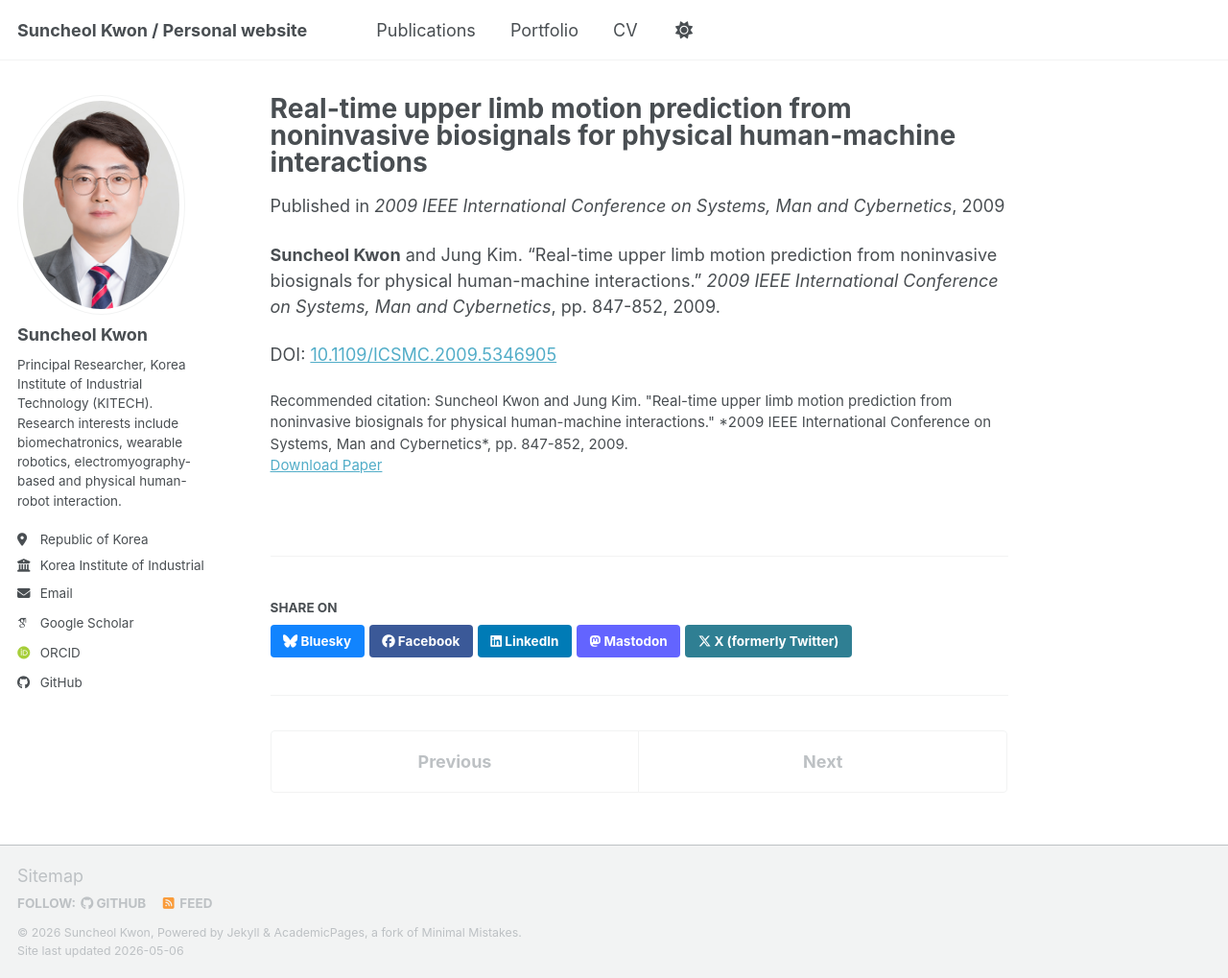
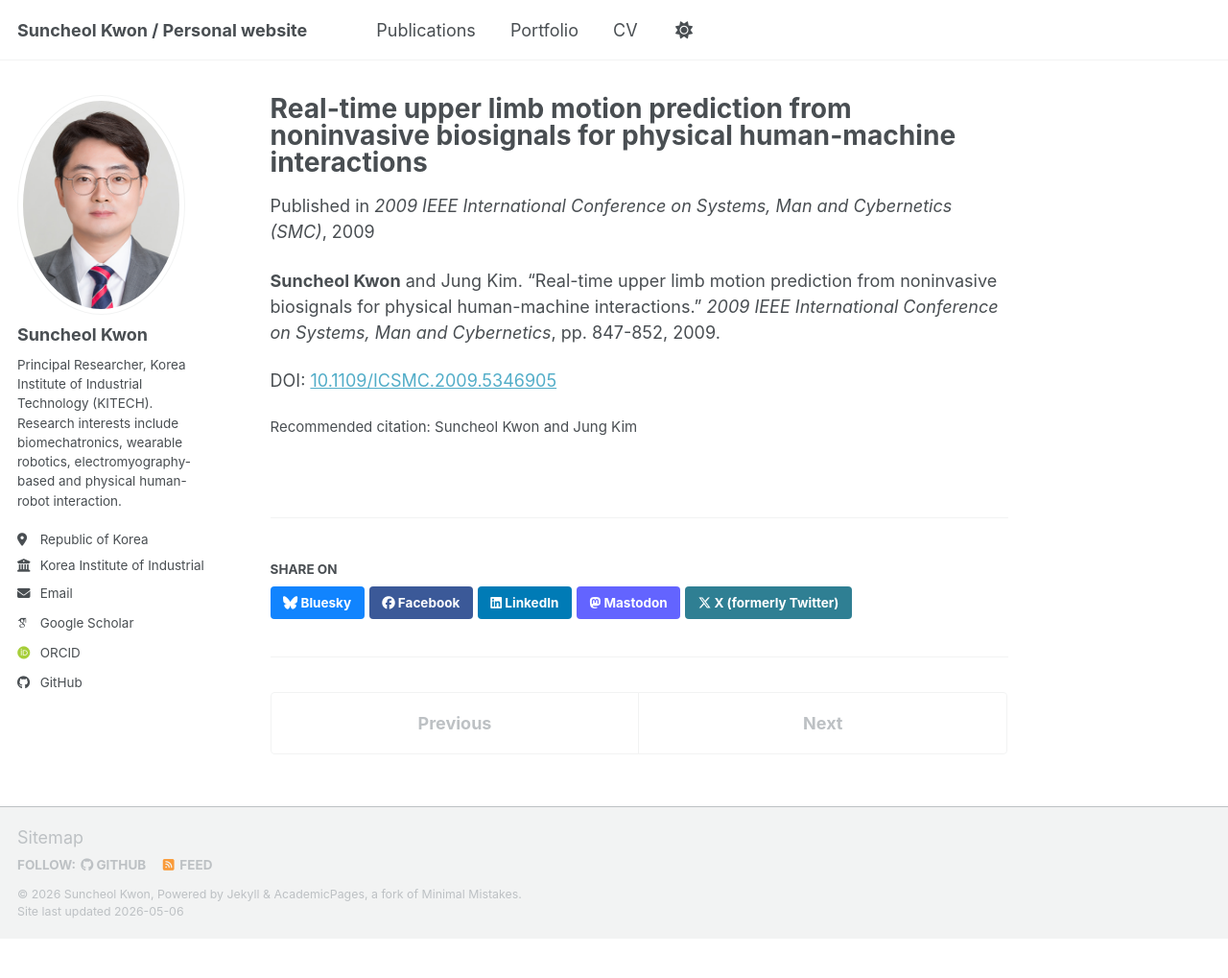
Before and after one commit to suncheolkwon/suncheolkwon.github.io, a Jekyll site: the page built from _publications/2009-2009smc-skwon-upperlimb.md, in a window 1280 px wide and 1019 px high. Shown: the whole window at 96% size. Built offline with Jekyll 4.4.1, drawn with Linux system fonts in a browser that asks for light colours; some web fonts are replaced; a script bundle is joined from its source files by our own code; library files that are not in the unit come from our copies.

Commit message:
Update 2009-2009smc-skwon-upperlimb.md

```diff
--- a/_publications/2009-2009smc-skwon-upperlimb.md
+++ b/_publications/2009-2009smc-skwon-upperlimb.md
@@ -4,10 +4,13 @@ collection: publications
 category: conferences
 permalink: /publication/2009smc-skwon-upperlimb
 excerpt: ""
-date: 2009-01-01
-venue: "2009 IEEE International Conference on Systems, Man and Cybernetics"
-paperurl: "https://doi.org/10.1109/ICSMC.2009.5346905"
-citation: "Suncheol Kwon and Jung Kim. \"Real-time upper limb motion prediction from noninvasive biosignals for physical human-machine interactions.\" *2009 IEEE International Conference on Systems, Man and Cybernetics*, pp. 847-852, 2009."
+date: 2009-10-11
+venue: "2009 IEEE International Conference on Systems, Man and Cybernetics (SMC)"
+doi: "10.1109/ICSMC.2009.5346905"
+citation: "Suncheol Kwon and Jung Kim"
+pages: "847-852"
+badges:
+  - "1st author"
 ---
 
 **Suncheol Kwon** and Jung Kim. "Real-time upper limb motion prediction from noninvasive biosignals for physical human-machine interactions." *2009 IEEE International Conference on Systems, Man and Cybernetics*, pp. 847-852, 2009.
```
